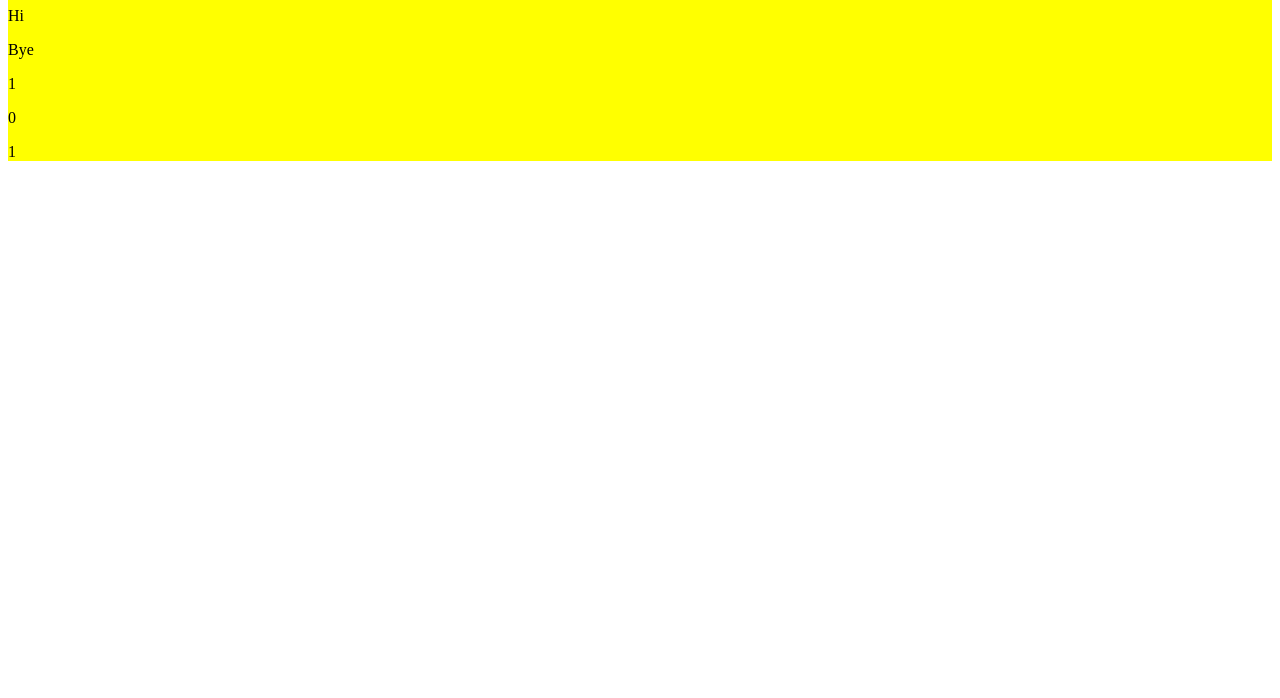
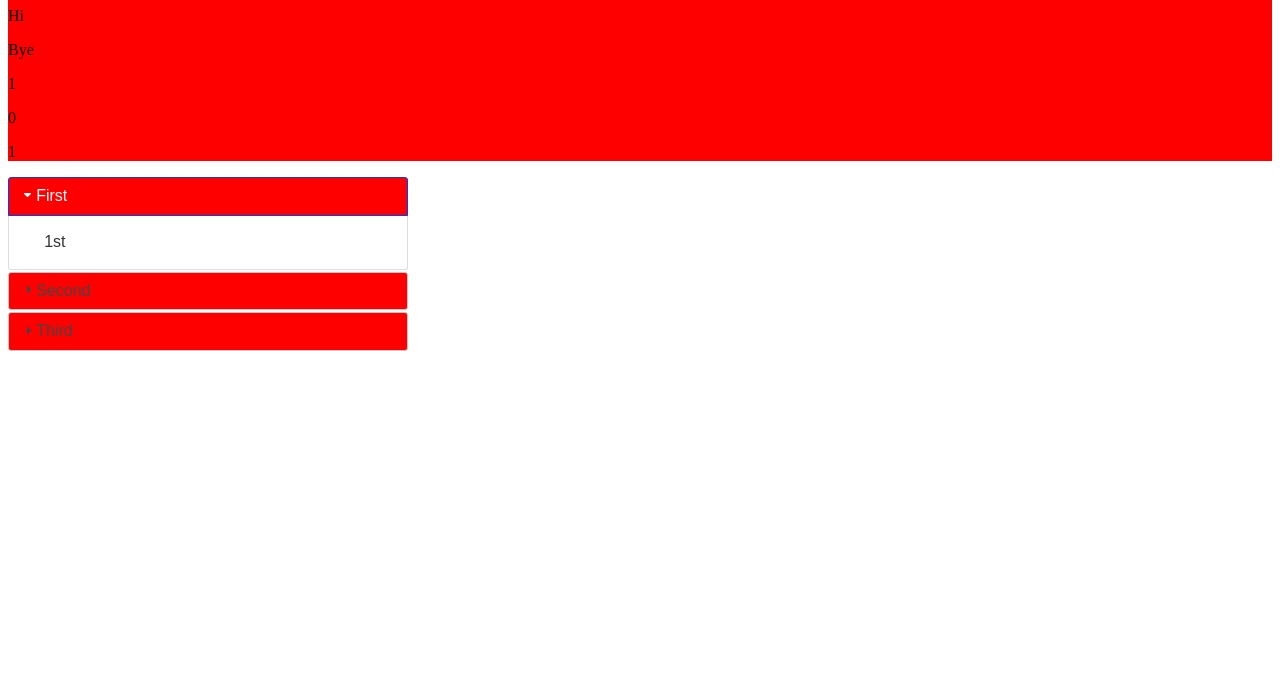
Before and after one commit to Ortezb/Portfolio3BrandonO, a plain HTML site: page public_html/index.html in a window 1280 px wide. Shown: the part 102-800 px from the top of the page. Drawn offline with nearby package versions, Linux system fonts and the light colour scheme.

Commit message:
committing
committing some more

```diff
--- a/public_html/index.html
+++ b/public_html/index.html
@@ -24,6 +24,16 @@ and open the template in the editor.
             <p id="hide">1</p>
         </div>
 
+        <div id="superHumans">
+            <h3>First</h3>
+            <p>1st</p>
+            <h3>Second</h3>
+            <p>2nd</p>
+            <h3>Third</h3>
+            <p>3rd</p>
+
+        </div>
+
             <script type="text/javascript" src="script.js"></script>
     </body>
 </html>
--- a/public_html/script.js
+++ b/public_html/script.js
@@ -6,35 +6,41 @@
 
 
 $('document').ready(function(){
-    $('.yeah').css('background-color', 'yellow');
+    $('.yeah').css('background-color', 'red');
+
+    $('#superHumans').accordion({header: "h3"});
+
+    $('#superHumans').css('width', '400px');
+
+    $('h3').css('background', 'red');
 
 //    $('div:last p:nth-child(3)').css('background-color', 'pink');
-//
+
 //    $('p:last').css('color', 'red');
-//
+
 //    $('p:gt(1)').css('border-style', 'solid');
-//
+
 //    $('p:first').css({'background-color':'cyan', 'color':'white'});
-//
+
 //    $('.2').css({'visibility': 'hidden', 'position': 'absolute'});
-//
+
 //    $("h1").bind('mouseover', mouseOverMe).bind('mouseout', mouseOutMe);
-//
+
 //    $('h1').bind('click', mouseClick);
-//
+
 //    $('#replaceWText').css('color', 'blue');
-//
+
 //    $('#replaceWText').bind('click', replaceWText);
-//
+
 //    $('#randPara').bind('click', addAPara);
-//
+
 //    $('#removePara').bind('click', removeAPara);
 
-      $('#show').css('visibility', 'hidden');
+     $('#show').css('visibility', 'hidden');
 
-      $('#hide').bind('click', hideThePage);
+     $('#hide').bind('click', hideThePage);
 
-      $('#show').bind('click', showThePage);
+     $('#show').bind('click', showThePage);
 });
 
 function hideThePage(){
@@ -51,24 +57,23 @@ function showThePage(){
 //function removeAPara(){
 //    $('#randPara p:last').remove();
 //}
-//
+
 //function addAPara(){
 //    $('#randPara').append('<p>ADDED</p>');
 //}
-//
+
 //function replaceWText(){
 //    $('#replaceWText').text('<h1>Replaced!</h1>');
 //}
-//
+
 //function mouseOverMe(){
 //    $("h1").html("Hi");
 //}
-//
+
 //function mouseOutMe(){
 //    $('h1').html('Bye');
 //}
-//
+
 //function mouseClick(){
-//
 //    $('p').html('Hi and bye 101.');
 //}
```
